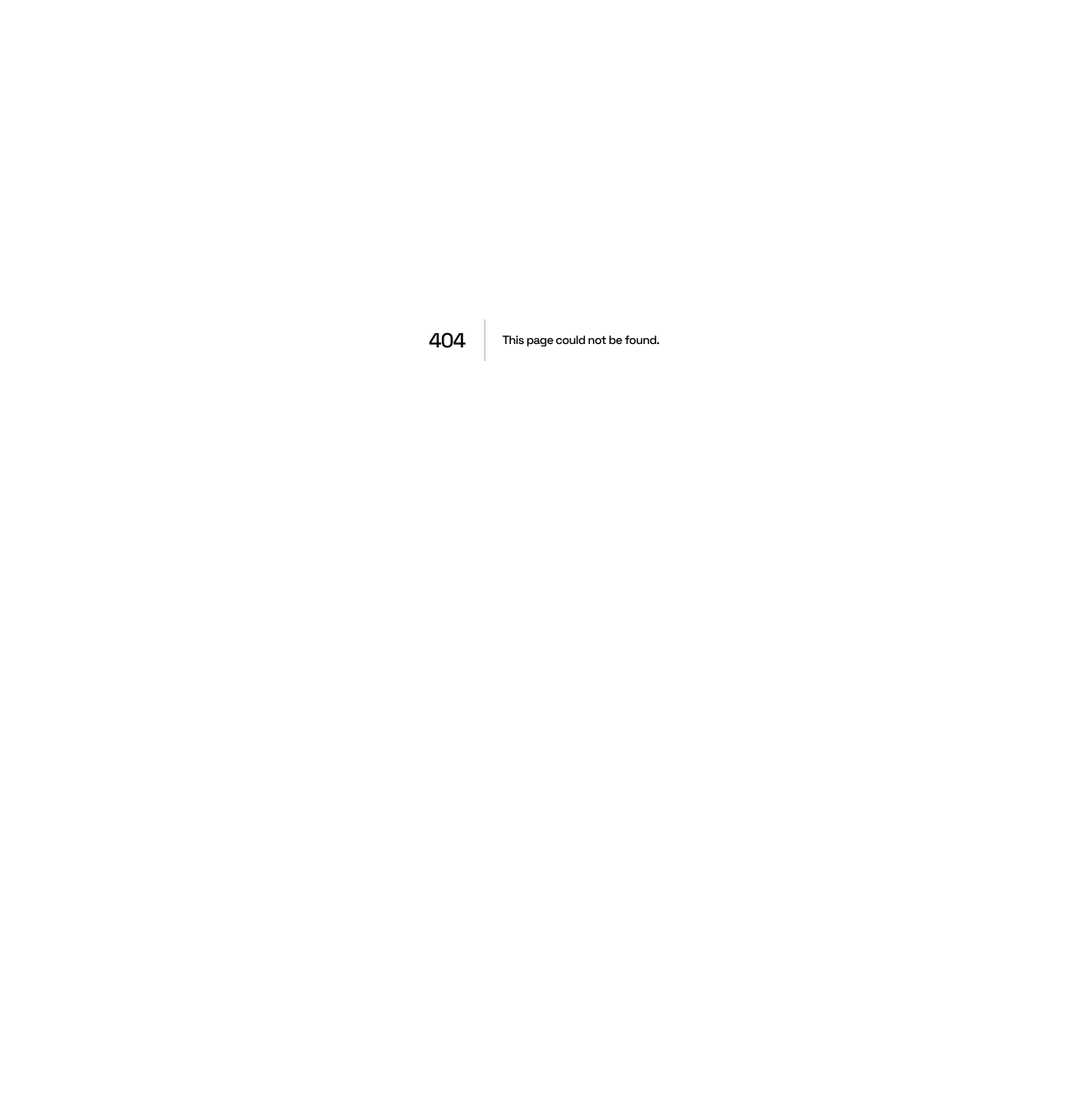
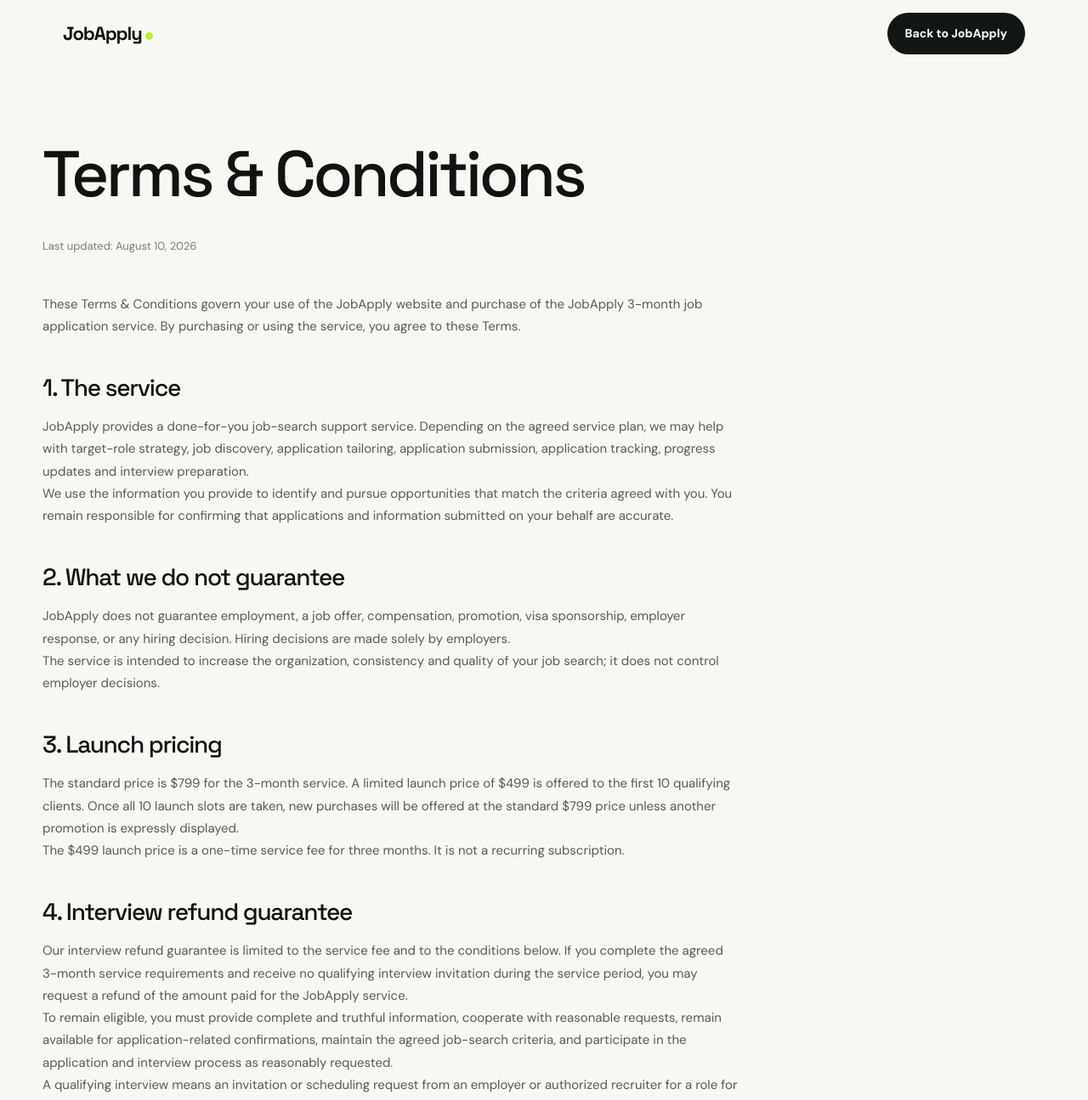
Before and after one commit to supportaff/jobapply, a Next.js app: page /terms in a window 1280 px wide. Before the commit this address had no page. Shown: the top 1295 px of the page at 85% size. Before the commit the page ends 800 px from the top, so only its background shows below. Built offline with nearby package versions, Linux system fonts and the light colour scheme.

Commit message:
Add JobApply terms and refund conditions

```diff
--- /dev/null
+++ b/app/terms/page.tsx
@@ -0,0 +1,58 @@
+import Link from 'next/link'
+
+export default function Terms() {
+  return <main>
+    <header className="wrap nav"><Link className="logo" href="/">JobApply<span /></Link><Link className="btn btn-dark" href="/">Back to JobApply</Link></header>
+    <section className="wrap legal">
+      <article>
+        <h1>Terms & Conditions</h1>
+        <div className="updated">Last updated: August 10, 2026</div>
+        <p>These Terms & Conditions govern your use of the JobApply website and purchase of the JobApply 3-month job application service. By purchasing or using the service, you agree to these Terms.</p>
+
+        <h2>1. The service</h2>
+        <p>JobApply provides a done-for-you job-search support service. Depending on the agreed service plan, we may help with target-role strategy, job discovery, application tailoring, application submission, application tracking, progress updates and interview preparation.</p>
+        <p>We use the information you provide to identify and pursue opportunities that match the criteria agreed with you. You remain responsible for confirming that applications and information submitted on your behalf are accurate.</p>
+
+        <h2>2. What we do not guarantee</h2>
+        <p>JobApply does not guarantee employment, a job offer, compensation, promotion, visa sponsorship, employer response, or any hiring decision. Hiring decisions are made solely by employers.</p>
+        <p>The service is intended to increase the organization, consistency and quality of your job search; it does not control employer decisions.</p>
+
+        <h2>3. Launch pricing</h2>
+        <p>The standard price is $799 for the 3-month service. A limited launch price of $499 is offered to the first 10 qualifying clients. Once all 10 launch slots are taken, new purchases will be offered at the standard $799 price unless another promotion is expressly displayed.</p>
+        <p>The $499 launch price is a one-time service fee for three months. It is not a recurring subscription.</p>
+
+        <h2>4. Interview refund guarantee</h2>
+        <p>Our interview refund guarantee is limited to the service fee and to the conditions below. If you complete the agreed 3-month service requirements and receive no qualifying interview invitation during the service period, you may request a refund of the amount paid for the JobApply service.</p>
+        <p>To remain eligible, you must provide complete and truthful information, cooperate with reasonable requests, remain available for application-related confirmations, maintain the agreed job-search criteria, and participate in the application and interview process as reasonably requested.</p>
+        <p>A qualifying interview means an invitation or scheduling request from an employer or authorized recruiter for a role for which an application was submitted as part of the service. Automated assessments, generic marketing messages, job alerts, recruiter outreach unrelated to an application, or invitations that do not relate to the agreed target search do not automatically qualify.</p>
+        <p>Refund requests must be submitted after the 3-month service period and within 14 days of its completion. We may request reasonable records to verify eligibility. Approved refunds are returned to the original payment method where technically possible.</p>
+
+        <h2>5. Client responsibilities</h2>
+        <ul><li>Provide accurate, current and complete resume, employment, education and contact information.</li><li>Tell us promptly about changes to your availability, target roles, location or employment status.</li><li>Review and respond to reasonable requests needed to submit applications accurately.</li><li>Attend interviews and communicate with employers directly when invited.</li><li>Do not ask JobApply to falsify credentials, experience, qualifications or application answers.</li></ul>
+
+        <h2>6. Ethical applications</h2>
+        <p>JobApply will not intentionally misrepresent your qualifications or create false credentials. We may decline an application or request clarification when the information supplied is incomplete, misleading or inconsistent.</p>
+
+        <h2>7. Third-party platforms</h2>
+        <p>Applications may involve third-party job boards, applicant tracking systems, employer websites, recruiters or other services. Their availability, rules, outages, verification requirements and decisions are outside JobApply's control.</p>
+
+        <h2>8. Payments and cancellation</h2>
+        <p>Payment is required to start the service unless otherwise agreed in writing. Because the service involves active work and preparation after purchase, cancellation does not automatically create a refund. The specific interview refund guarantee described above is the primary service refund mechanism.</p>
+
+        <h2>9. Acceptable use</h2>
+        <p>You may not use JobApply to submit fraudulent information, impersonate another person, evade employer screening through deception, or request activity that violates applicable law or third-party platform rules.</p>
+
+        <h2>10. Limitation of liability</h2>
+        <p>To the maximum extent permitted by applicable law, JobApply is not liable for indirect, incidental, special or consequential losses arising from employment decisions, missed opportunities, platform outages, recruiter decisions or employer actions. Nothing in these Terms excludes liability that cannot legally be excluded.</p>
+
+        <h2>11. Changes</h2>
+        <p>We may update these Terms from time to time. The version applicable to a purchase will be made available to the client. Material changes will be communicated through reasonable means where appropriate.</p>
+
+        <h2>12. Contact</h2>
+        <p>For service or legal questions, contact the JobApply team using the contact details published on the website.</p>
+        <p><strong>Important:</strong> These terms are general business terms and should be reviewed by a qualified lawyer for the jurisdictions in which you operate before launch.</p>
+      </article>
+    </section>
+    <footer className="wrap footer"><div>© 2026 JobApply. All rights reserved.</div><div><Link href="/privacy">Privacy</Link> · <Link href="/">Home</Link></div></footer>
+  </main>
+}
```
